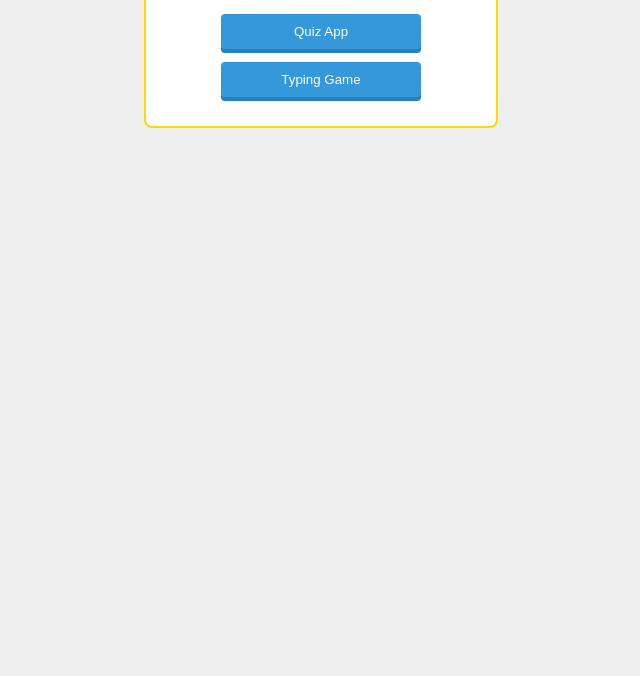
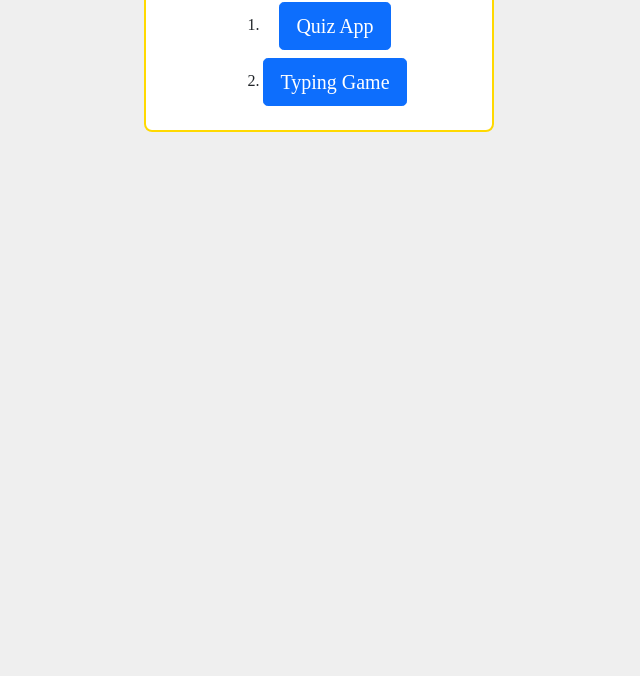
Before and after one commit to taroumanz/taroumanz.github.io, a plain HTML site: page index.html in a window 1280 px wide. Shown: the part 124-800 px from the top of the page, without its empty margins (321-961 px from the left). Drawn offline with nearby package versions, Linux system fonts and the light colour scheme.

Commit message:
Add files via upload

```diff
--- a/css/styles.css
+++ b/css/styles.css
@@ -8,6 +8,7 @@ body {
 
 .container {
   width: 350px;
+  padding-top: 20px;
   border: 2px solid #ffd900;
   border-radius: 8px;
   background: rgb(255, 255, 255);
@@ -38,3 +39,12 @@ button {
   box-shadow: 0 4px 0 #2880b9;
   cursor: pointer;
 }
+
+.btn:hover {
+  opacity: .8;
+  user-select: none;
+}
+
+li {
+  margin: 8px;
+}
--- a/index.html
+++ b/index.html
@@ -4,16 +4,19 @@
     <meta charset="utf-8">
     <meta name="viewport" content="width=device-width, initial-scale=1">
     <title>MyAppList</title>
+    <link href="https://cdn.jsdelivr.net/npm/bootstrap@5.0.0-beta1/dist/css/bootstrap.min.css" rel="stylesheet" integrity="sha384-giJF6kkoqNQ00vy+HMDP7azOuL0xtbfIcaT9wjKHr8RbDVddVHyTfAAsrekwKmP1" crossorigin="anonymous">
     <link rel="stylesheet" href="css/styles.css">
   </head>
 
   <body>
     <div class="container">
       <h1>My App List</h1>
-      <ul>
-        <li><button><a href="https://taroumanz.github.io/myquizapp/">Quiz App</a></button></li>
-        <li><button><a href="https://taroumanz.github.io/mytypinggame/">Typing Game</a></button></li>
-      </ul>
+      <ol>
+        <!-- <li><button><a href="https://taroumanz.github.io/myquizapp/">Quiz App</a></button></li>
+        <li><button><a href="https://taroumanz.github.io/mytypinggame/">Typing Game</a></button></li> -->
+        <li><a class="btn btn-primary btn-lg" href="https://taroumanz.github.io/myquizapp/" role="button">Quiz App</a></li>
+        <li><a class="btn btn-primary btn-lg" href="https://taroumanz.github.io/mytypinggame/" role="button">Typing Game</a></li>
+      </ol>
     </div>
 
   </body>
```
